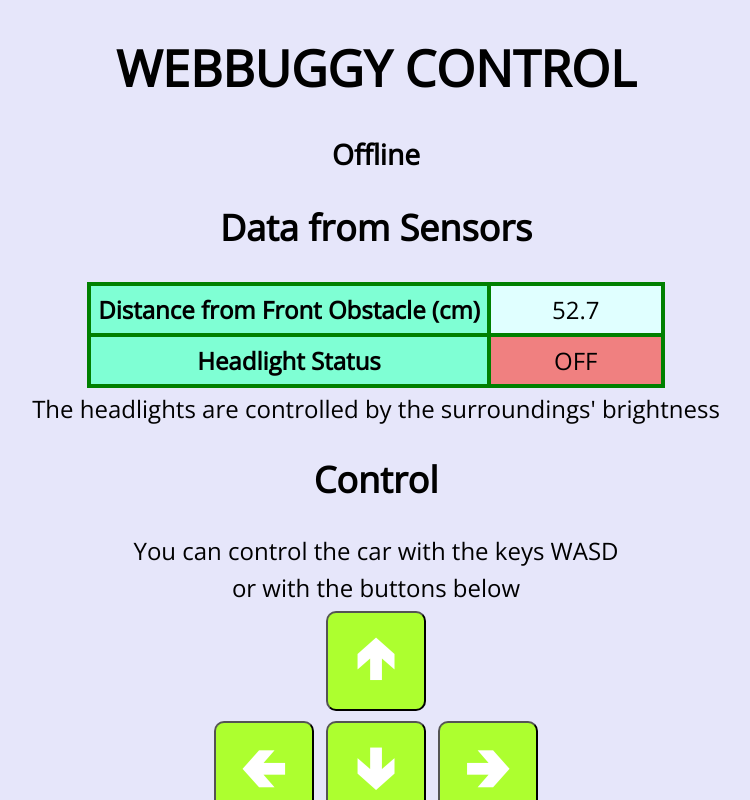
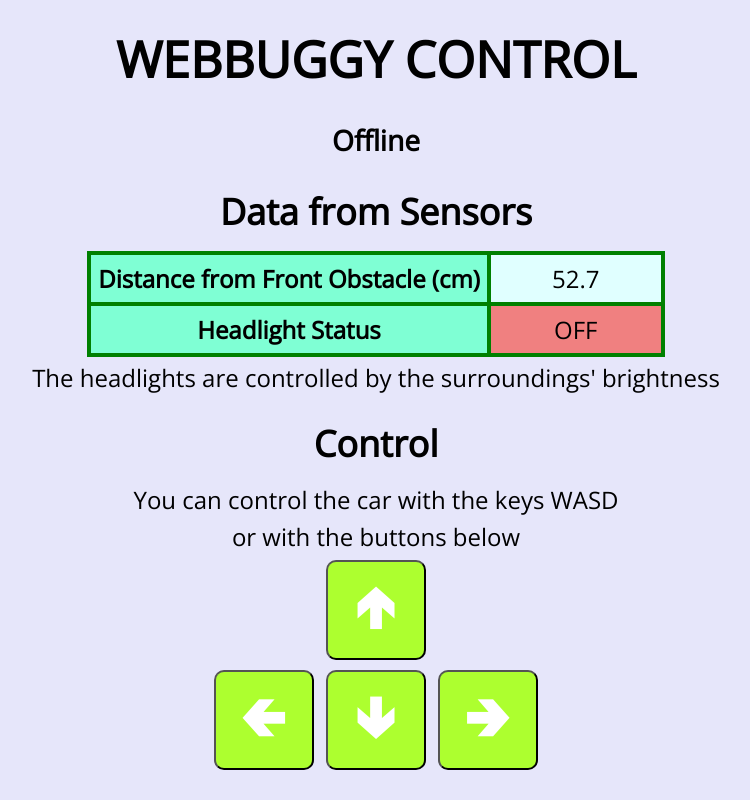
Before and after one commit to PongDev/Embed-Sys-Lab-Final-Project-Web-Buggy, a Python web app: template Server/templates/index.html in a window 1280 px wide. Shown: the top 800 px of the page, without its empty margins (264-1014 px from the left). After the commit the page ends 770 px from the top, so only its background shows below. Run offline with Jinja, Linux system fonts and the light colour scheme; the template is opened without the code that fills it, so the values that code supplies are empty.

Commit message:
adjust margin

```diff
--- a/Server/static/style.css
+++ b/Server/static/style.css
@@ -21,6 +21,12 @@
 
 h1 {
   font-size: 50px;
+  margin-top: 25px;
+  margin-bottom: 25px;
+}
+h2{
+  margin-top: 25px;
+  margin-bottom: 15px;
 }
 p {
   margin: 4px;
```
